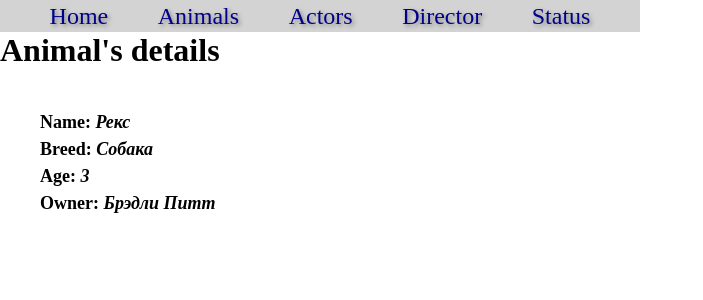
After one commit to AntiViruS90/SearchOnLine, a Django app: page /info/1 in a window 1280 px wide. The commit adds this page. Shown: the top 300 px of the page, without its empty margins (0-703 px from the left). Run offline with Django 4.2, Linux system fonts and the light colour scheme; data comes from the database, SQL or seed files in the repository.

Commit message:
last HTML page "patient_detail" done

```diff
--- a/VetClinic/models.py
+++ b/VetClinic/models.py
@@ -29,6 +29,9 @@ class Patient(m.Model):
     def __str__(self):
         return self.name
 
+    def get_absolute_url(self):
+        return reverse('info', args=[self.id])
+
 
 class Status(m.Model):
     choise = (('VIP', 'vip'), ('Standart', 'standart'))
--- a/VetClinic/static/css/style.css
+++ b/VetClinic/static/css/style.css
@@ -36,3 +36,11 @@ h3 {
 .animal_list {
     font-size: 18px;
 }
+.div_details {
+    font-size: 18px;
+    font-weight: bolder;
+    text-align: justify;
+    line-height: 1.5em;
+    margin: 20px;
+    padding: 20px;
+}
--- /dev/null
+++ b/templates/VetClinic/patient_detail.html
@@ -0,0 +1,12 @@
+{% extends 'index.html' %}
+
+{% block content %}
+    <h1>Animal's details</h1>
+    <div class="div_details">
+        <p>Name: <i>{{ patient.name }}</i></p>
+        <p>Breed: <i>{{ patient.breed }}</i></p>
+        <p>Age: <i>{{ patient.age }}</i></p>
+        <p>Owner: <i>{{ patient.owner }}</i></p>
+    </div>
+
+{% endblock content %}
```
